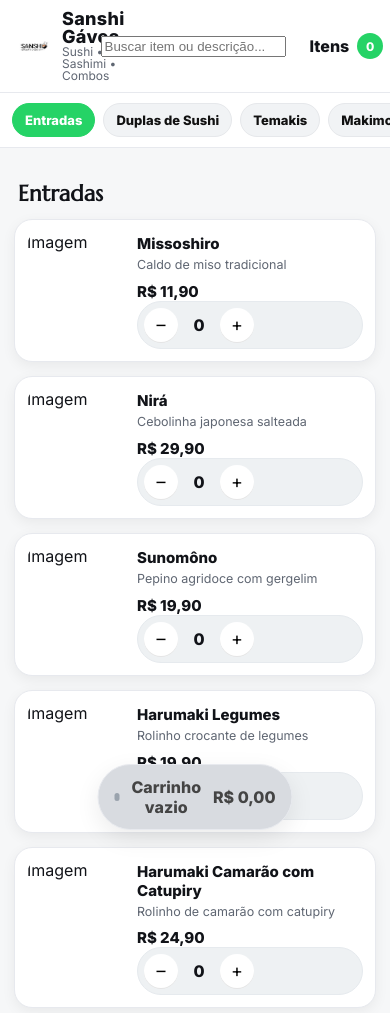
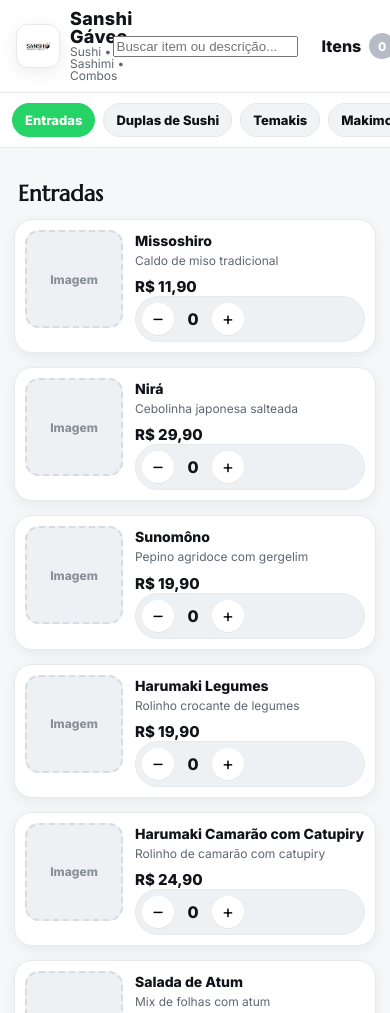
Before and after one commit to GBrook-D/sanshicardapy, a plain HTML site: page index.html in a window 390 px wide. Shown: the top 1013 px of the page. Drawn offline with Linux system fonts and the light colour scheme.

Commit message:
Add files via upload

```diff
--- a/script.js
+++ b/script.js
@@ -628,11 +628,17 @@ function clearCart(){
 }
 
 // UI sync
-function syncHeader(){ el('#headerCount').textContent = cartCount(); }
+function syncHeader(){
+  const count = cartCount();
+  const badge = el('#headerCount');
+  badge.textContent = count;
+  badge.classList.toggle('zero', count===0); // cinza quando zero
+}
 function syncFab(){
   const btn = el('#fabCart'); const sub = cartSubtotal();
   el('#fabSubtotal').textContent = fmtBRL(sub);
   btn.classList.toggle('enabled', sub>0);
+  btn.classList.toggle('hidden', sub<=0);   // esconde quando vazio
   el('#fabText').textContent = sub>0 ? 'Ver carrinho' : 'Carrinho vazio';
 }
 function syncCounts(){
--- a/style.css
+++ b/style.css
@@ -151,3 +151,44 @@ h1,h2,h3{font-family:Marcellus,serif; letter-spacing:.2px}
 .hide{display:none !important}
 .hr{height:1px; background:var(--line); margin:8px 0}
 .center{display:flex; align-items:center; justify-content:center}
+
+/* === Tweaks Sep/2025 === */
+/* Logo maior e mais visível */
+.header .logo img{
+  height:56px; width:auto;
+  background:#fff;
+  padding:6px;
+  border-radius:12px;
+  box-shadow: 0 4px 18px rgba(0,0,0,.08);
+  border:1px solid var(--line);
+}
+@media (max-width: 520px){
+  .header .logo img{ height:44px; padding:5px; }
+}
+
+/* FAB escondido quando vazio */
+.fab-cart.hidden{
+  transform:translateX(-50%) translateY(80px);
+  opacity:0;
+  pointer-events:none;
+  transition:transform .25s ease, opacity .25s ease;
+}
+
+/* Badge “Itens” cinza quando zero */
+.header .badge.zero{ background:#b6bcc6; color:#fff; }
+
+/* Placeholder de imagem mais elegante */
+.card .thumb.placeholder{
+  display:flex; align-items:center; justify-content:center;
+  background:#eef1f3; color:#8a9099; font-weight:700; font-size:12px;
+  border:2px dashed #d7dbe2;
+}
+
+/* Mobile: cartões mais compactos */
+@media (max-width: 420px){
+  .card{padding:10px}
+  .card .title{font-size:14px}
+  .card .desc{font-size:12px}
+  .qty{gap:8px; padding:6px}
+  .qty button{width:32px; height:32px}
+}
```
